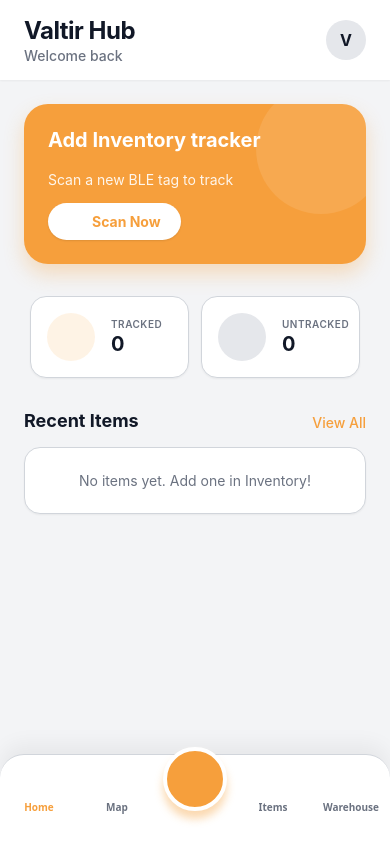
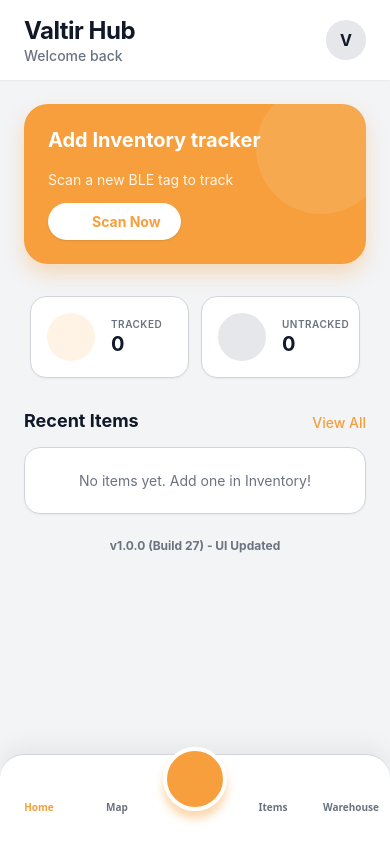
Before and after one commit to nomeruslan-pixel/Valtir, a React Native app: screen /Home in a window 390 px wide. Built offline with nearby package versions, Linux system fonts and the light colour scheme; some icons are missing.

Commit message:
feat: add visible build 27 indicator to home screen

```diff
--- a/src/screens/HomeScreen/HomeScreen.tsx
+++ b/src/screens/HomeScreen/HomeScreen.tsx
@@ -109,6 +109,13 @@ export const HomeScreen = ({ navigation }: any) => {
               </View>
             ))
           )}
+        </View>
+
+        {/* Version Indicator */}
+        <View style={{ alignItems: 'center', marginBottom: 20 }}>
+          <Text style={{ color: colors.mutedForeground, fontSize: 12, fontWeight: 'bold' }}>
+            v1.0.0 (Build 27) - UI Updated
+          </Text>
         </View>
 
         {/* Padding for bottom tab bar */}
```
